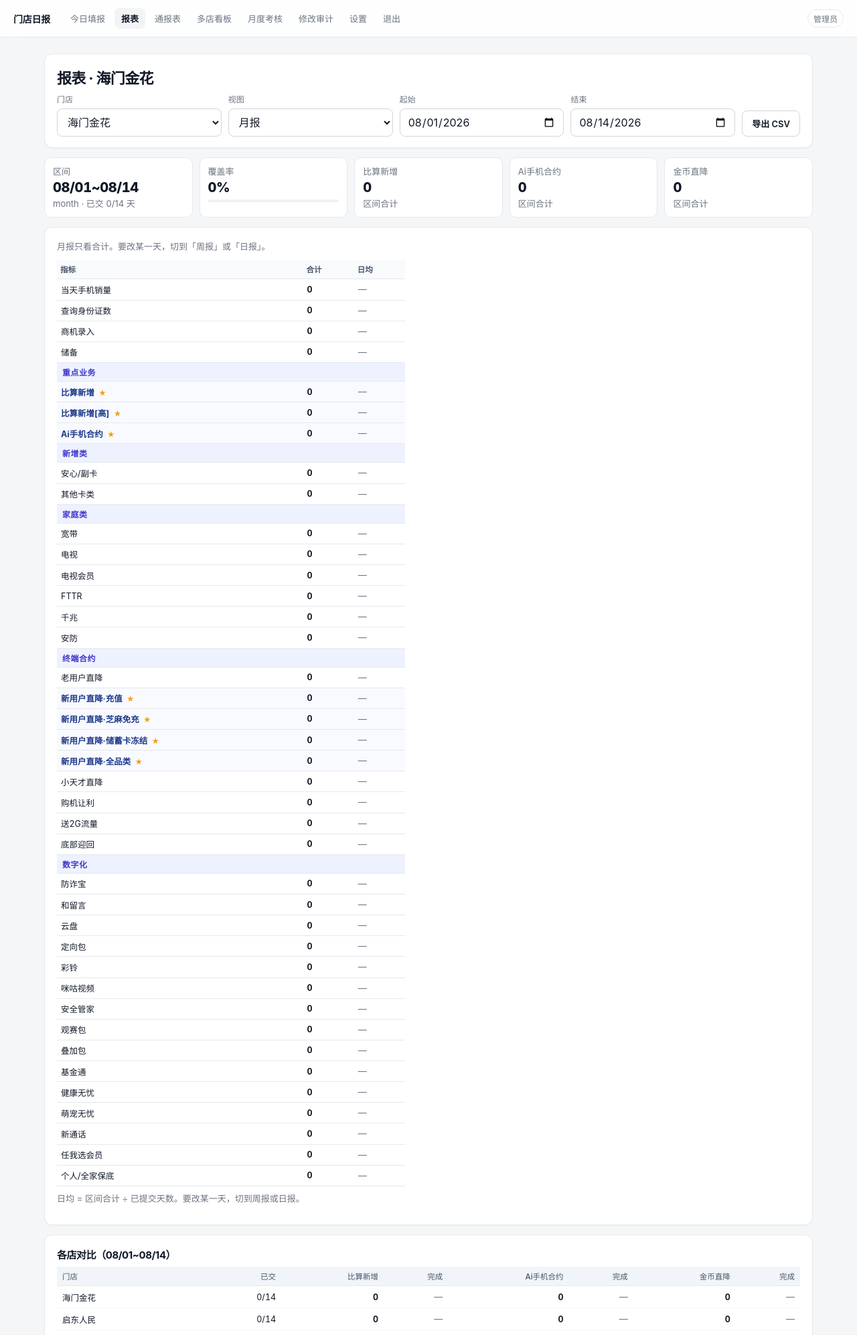
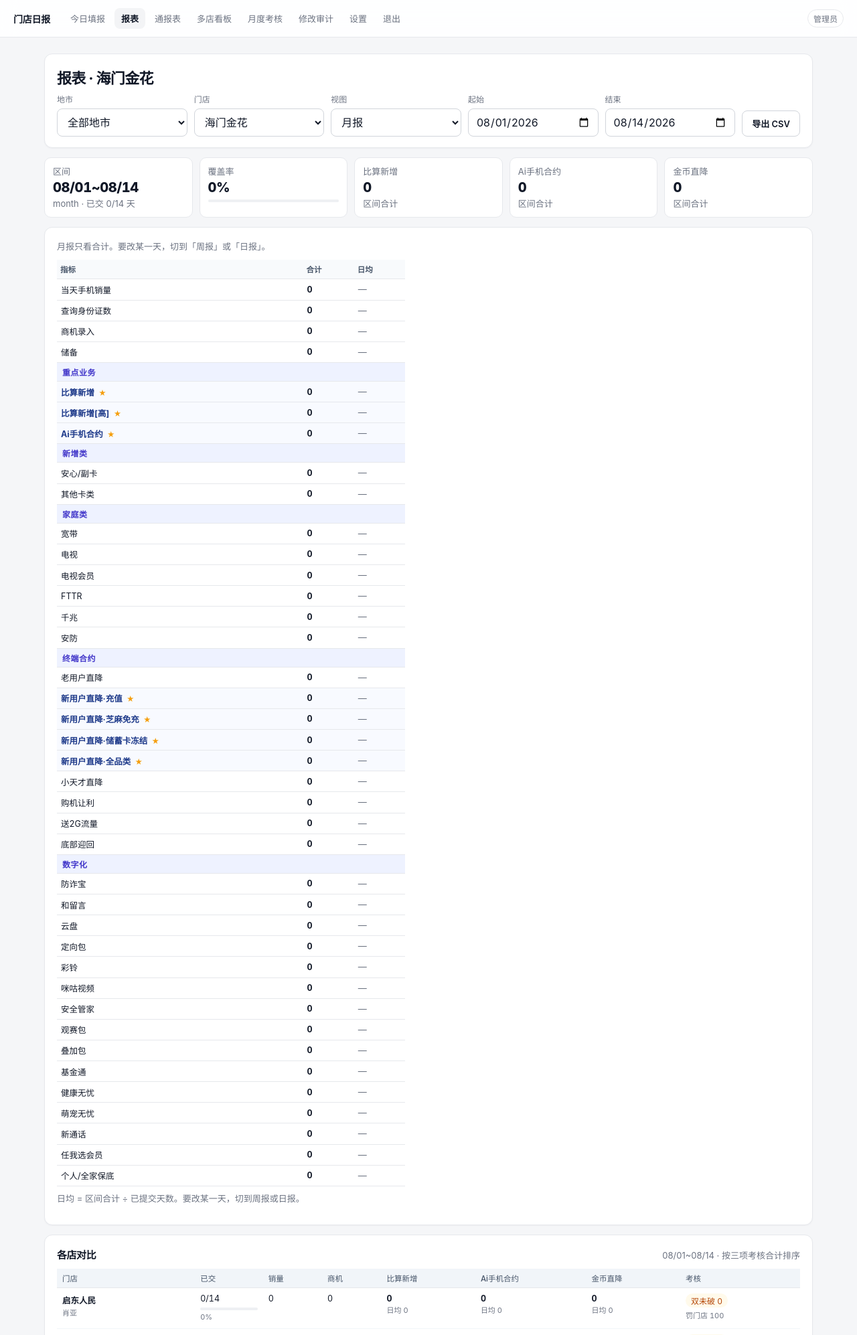
Before and after one commit to kofwj/daily-store, a Flask app: page /report in a window 1280 px wide. Shown: the top 1994 px of the page at 67% size. Run offline with Flask 3, Linux system fonts and the light colour scheme; the visitor is signed in with stand-in values (Sample User, id 1); data comes from the database, SQL or seed files in the repository; data that the repository does not hold is empty.

Commit message:
报表各店对比加细，并按地市筛选
补覆盖率、销量、商机、KPI 进度和考核预估；地市筛门店和下表一起变。

```diff
--- a/app/static/app.css
+++ b/app/static/app.css
@@ -605,10 +605,21 @@ table.report-grid tr.row-kpi td:first-child { color: #1e3a8a; font-weight: 650;
 .kpi-dot { color: #f59e0b; font-size: 11px; margin-left: 3px; }
 
 /* 多店对比 */
+.compare-card { margin-top: 14px; }
+.compare-head {
+  display: flex;
+  align-items: baseline;
+  justify-content: space-between;
+  gap: 10px;
+  margin-bottom: 10px;
+}
+.compare-head h2 { margin: 0; }
 table.compare-grid { font-size: 12.5px; }
+table.compare-grid th, table.compare-grid td { text-align: left; vertical-align: top; }
 table.compare-grid th { background: #f1f5f9; color: #475569; padding: 6px 8px; font-size: 11.5px; }
-table.compare-grid td { padding: 6px 8px; border-bottom: 1px solid #f1f5f9; }
+table.compare-grid td { padding: 8px; border-bottom: 1px solid #f1f5f9; }
 table.compare-grid tr:hover td { background: #f8fafc; }
+table.compare-grid td.best { color: #1e3a8a; font-weight: 700; }
 
 @media (max-width: 800px) {
   .report-kpis { grid-template-columns: 1fr 1fr; }
--- a/app/templates/report.html
+++ b/app/templates/report.html
@@ -4,6 +4,17 @@
 <div class="card">
   <h1>报表 · {{ store.short_name or store.name }}</h1>
   <form method="get" class="row">
+    {% if g.user['role'] == 'admin' and cities %}
+    <div class="field">
+      <label>地市</label>
+      <select name="city" onchange="this.form.submit()">
+        <option value="" {% if not city %}selected{% endif %}>全部地市</option>
+        {% for c in cities %}
+        <option value="{{ c }}" {% if c == city %}selected{% endif %}>{{ c }}</option>
+        {% endfor %}
+      </select>
+    </div>
+    {% endif %}
     <div class="field">
       <label>门店</label>
       <select name="store_id" onchange="this.form.submit()">
@@ -29,7 +40,7 @@
       <input type="date" name="end" value="{{ end.isoformat() }}" {% if view=='day' %}disabled{% endif %} onchange="this.form.submit()">
     </div>
     <div>
-      <a class="btn ghost" href="{{ url_for('report_csv', store_id=store.id, start=start.isoformat(), end=end.isoformat()) }}">导出 CSV</a>
+      <a class="btn ghost" href="{{ url_for('report_csv', store_id=store.id, start=start.isoformat(), end=end.isoformat(), city=city) }}">导出 CSV</a>
     </div>
   </form>
 </div>
@@ -127,6 +138,7 @@
             <input type="hidden" name="view" value="{{ view }}">
             <input type="hidden" name="start" value="{{ start.isoformat() }}">
             <input type="hidden" name="end" value="{{ end.isoformat() }}">
+            <input type="hidden" name="city" value="{{ city }}">
             <input type="number" min="0" step="1" name="value" value="{{ v }}" title="点格子改数，回车保存">
           </form>
           {% else %}
@@ -155,29 +167,58 @@
 
 {# ===== 多店对比（管理员） ===== #}
 {% if g.user['role'] == 'admin' and store_compare %}
-<div class="card" style="overflow:auto">
-  <h2>各店对比（{{ start.strftime('%m/%d') }}~{{ end.strftime('%m/%d') }}）</h2>
+<div class="card compare-card">
+  <div class="compare-head">
+    <h2>各店对比</h2>
+    <span class="muted">{{ start.strftime('%m/%d') }}~{{ end.strftime('%m/%d') }}{% if city %} · {{ city }}{% endif %} · 按三项考核合计排序</span>
+  </div>
+  <div class="table-wrap">
     <table class="data compare-grid">
       <thead>
         <tr>
-        <th>门店</th>
+          <th class="left">门店</th>
           <th>已交</th>
-        {% for k in kpi_cards %}<th>{{ k.name }}</th><th>完成</th>{% endfor %}
+          <th>销量</th>
+          <th>商机</th>
+          {% for k in kpi_cards %}<th>{{ k.name }}</th>{% endfor %}
+          <th>考核</th>
         </tr>
       </thead>
       <tbody>
         {% for sc in store_compare %}
         <tr>
-        <td class="left">{{ sc.store.short_name or sc.store.name }}</td>
-        <td>{{ sc.submitted }}/{{ total_days }}</td>
-        {% for k in kpi_cards %}
-        <td><b>{{ sc['k_' + k.code] }}</b></td>
-        <td class="muted">{{ '%.0f'|format(sc['p_' + k.code]) if sc['p_' + k.code] is not none else '—' }}</td>
+          <td class="left store-cell">
+            <a class="store-name" href="{{ url_for('report', store_id=sc.store.id, view=view, start=start.isoformat(), end=end.isoformat(), city=city) }}">{{ sc.store.short_name or sc.store.name }}</a>
+            <div class="muted tiny">{{ sc.store.store_manager or '未设店长' }}{% if sc.forecast.advisor_name %} · 顾问 {{ sc.forecast.advisor_name }}{% endif %}</div>
+          </td>
+          <td>
+            <div>{{ sc.submitted }}/{{ total_days }}</div>
+            <div class="progress thin"><span style="width: {{ [sc.coverage, 100]|min }}%"></span></div>
+            <div class="muted tiny">{{ sc.coverage }}%</div>
+          </td>
+          <td class="{{ 'best' if sc.top_phone else '' }}">{{ sc.phone_sales }}</td>
+          <td class="{{ 'best' if sc.top_lead else '' }}">{{ sc.lead }}</td>
+          {% for k in sc.kpis %}
+          <td class="kpi-cell {{ 'lag' if k.target and k.total < k.target else '' }} {{ 'best' if k.top else '' }}">
+            <div class="kpi-val">{{ k.total }}</div>
+            {% if k.target %}
+            <div class="progress thin"><span style="width: {{ [k.progress or 0, 100]|min }}%"></span></div>
+            <div class="muted tiny">{{ '%.0f'|format(k.progress) }}% / {{ k.target }} · 日均 {{ k.avg }}</div>
+            {% else %}
+            <div class="muted tiny">日均 {{ k.avg }}</div>
+            {% endif %}
+          </td>
           {% endfor %}
+          <td class="forecast-cell">
+            <span class="status {{ 'done' if sc.forecast.passed else 'wait' }}">{{ sc.forecast.label }}</span>
+            <div class="muted tiny">{{ sc.forecast.money_text }}</div>
+          </td>
         </tr>
         {% endfor %}
       </tbody>
     </table>
   </div>
+  <p class="muted tiny" style="margin-top:8px">蓝字是该列最高。红字未达单店月目标。点店名切到这家店的明细。</p>
+</div>
 {% endif %}
 {% endblock %}
--- a/app/web.py
+++ b/app/web.py
@@ -344,6 +344,21 @@ def create_app() -> Flask:
             store, stores = pick_store(conn, request.args.get("store_id"))
             if store is None:
                 return render_template("empty.html")
+            cities = []
+            seen_cities = []
+            for s in stores:
+                city_name = (s["city"] or "").strip() or "未分地市"
+                if city_name not in seen_cities:
+                    seen_cities.append(city_name)
+            cities = seen_cities
+            city = (request.args.get("city") or "").strip()
+            if city and city not in cities:
+                city = ""
+            if city:
+                stores = [s for s in stores if ((s["city"] or "").strip() or "未分地市") == city]
+                if store["id"] not in {s["id"] for s in stores} and stores:
+                    store = stores[0]
+                    session["store_id"] = store["id"]
             today_d = db.today_local()
             view = request.args.get("view") or "month"
             if view == "week":
@@ -451,10 +466,12 @@ def create_app() -> Flask:
                     }
                 )
 
-            # 多店对比（管理员）：各店 KPI 区间合计 / 目标完成率 / 已交天数
+            # 多店对比（管理员）：覆盖率、基础量、三项 KPI、考核预估
             store_compare = []
+            span_days = max(1, len(total_days))
             if g.user["role"] == "admin":
-                for s in db.list_all_stores(conn):
+                compare_stores = stores if city else db.list_all_stores(conn)
+                for s in compare_stores:
                     sfacts = db.facts_in_range(conn, s["id"], start, end)
                     stot: Dict[str, int] = {}
                     for row in sfacts:
@@ -469,17 +486,55 @@ def create_app() -> Flask:
                             (s["id"], start.isoformat(), end.isoformat()),
                         )
                     }
-                    scard = {"store": s, "submitted": len(s_sub & set(dates))}
-                    for code, _n, _t in KPI_TARGETS:
+                    submitted_n = len(s_sub)
+                    kpis = []
+                    kpi_sum = 0
+                    for code, name, _note in KPI_TARGETS:
                         if code == "ai_contract":
                             v = int(stot.get("ai_contract", 0) or 0)
                         else:
                             v = rollup_amount(stot, code)
-                        scard[f"k_{code}"] = v
                         tg = kpi_targets.get(code, 0)
-                        scard[f"p_{code}"] = (v / tg * 100) if tg else None
-                    store_compare.append(scard)
-                store_compare.sort(key=lambda x: -x.get("submitted", 0))
+                        kpi_sum += v
+                        kpis.append(
+                            {
+                                "code": code,
+                                "name": name,
+                                "total": v,
+                                "avg": round(v / max(1, submitted_n), 1) if submitted_n else 0,
+                                "target": tg,
+                                "progress": (v / tg * 100) if tg else None,
+                            }
+                        )
+                    store_compare.append(
+                        {
+                            "store": s,
+                            "submitted": submitted_n,
+                            "coverage": round(submitted_n / span_days * 100) if span_days else 0,
+                            "phone_sales": int(stot.get("phone_sales", 0) or 0),
+                            "lead": int(stot.get("lead", 0) or 0),
+                            "bisuan": int(stot.get("bisuan", 0) or 0),
+                            "bisuan_high": int(stot.get("bisuan_high", 0) or 0),
+                            "sesame": int(stot.get("coin_cut_new_sesame", 0) or 0),
+                            "kpis": kpis,
+                            "kpi_sum": kpi_sum,
+                            "forecast": store_forecast(conn, s, end),
+                        }
+                    )
+                store_compare.sort(key=lambda x: (-x["kpi_sum"], -x["submitted"], store_label(x["store"])))
+                max_kpi = {k: 0 for k, _n, _x in KPI_TARGETS}
+                max_phone = 0
+                max_lead = 0
+                for sc in store_compare:
+                    max_phone = max(max_phone, sc["phone_sales"])
+                    max_lead = max(max_lead, sc["lead"])
+                    for k in sc["kpis"]:
+                        max_kpi[k["code"]] = max(max_kpi[k["code"]], k["total"])
+                for sc in store_compare:
+                    sc["top_phone"] = sc["phone_sales"] > 0 and sc["phone_sales"] == max_phone
+                    sc["top_lead"] = sc["lead"] > 0 and sc["lead"] == max_lead
+                    for k in sc["kpis"]:
+                        k["top"] = k["total"] > 0 and k["total"] == max_kpi[k["code"]]
 
             return render_template(
                 "report.html",
@@ -497,6 +552,8 @@ def create_app() -> Flask:
                 total_days=len(total_days),
                 kpi_cards=kpi_cards,
                 store_compare=store_compare,
+                cities=cities,
+                city=city,
             )
 
     @app.route("/report.csv")
@@ -578,6 +635,7 @@ def create_app() -> Flask:
         view = request.form.get("view") or "month"
         start = request.form.get("start") or ""
         end = request.form.get("end") or ""
+        city = (request.form.get("city") or "").strip()
         try:
             sid = int(store_id)
             biz_date = date.fromisoformat(day)
@@ -609,6 +667,8 @@ def create_app() -> Flask:
             kwargs["start"] = start
         if end and view != "day":
             kwargs["end"] = end
+        if city:
+            kwargs["city"] = city
         return redirect(url_for("report", **kwargs))
 
     @app.route("/board")
```
Lines whose indentation alone changed are shown as unchanged.
